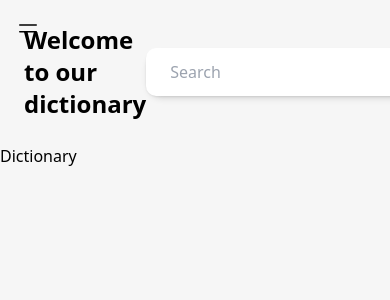
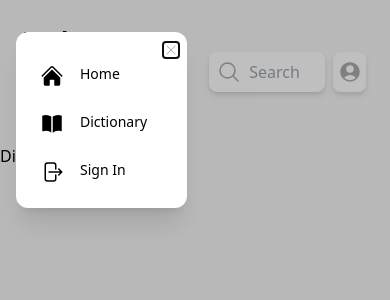
Before and after one commit to bachdumpling/genz-dictionary, a Next.js app: page /dictionary in a window 390 px wide. Shown: the top 300 px of the page. Built offline with nearby package versions, Linux system fonts and the light colour scheme.

Commit message:
nav popup mobile

```diff
--- a/app/components/DictionaryHeader.js
+++ b/app/components/DictionaryHeader.js
@@ -12,7 +12,8 @@ function DictionaryHeader() {
   const [input, setInput] = useState("");
   const [word, setWord] = useRecoilState(chosenWordState);
   const [words, setWords] = useState([]);
-  const [wordThatIsClickedOn, setWordThatIsClickedOn] = useRecoilState(chosenWordState);
+  const [wordThatIsClickedOn, setWordThatIsClickedOn] =
+    useRecoilState(chosenWordState);
 
   // Save "wordThatIsClickedOn" to localStorage
   function saveWordToStorage(word) {
@@ -29,7 +30,7 @@ function DictionaryHeader() {
   }, [wordThatIsClickedOn]);
 
   return (
-    <div className="flex justify-between item p-6 items-center">
+    <div className="flex justify-between p-6 items-center">
       {/* Header + Search bar + User Icon */}
 
       {/* Header */}
@@ -38,7 +39,7 @@ function DictionaryHeader() {
           <p className="font-bold text-2xl">Welcome to our dictionary</p>
         </div>
       ) : (
-        <div>
+        <div className="hidden md:inline-block w-full">
           <p className="font-bold text-2xl">
             Definition for: "
             <span className="capitalize text-[#047AFF]">
@@ -49,9 +50,12 @@ function DictionaryHeader() {
         </div>
       )}
 
-      <div className="flex space-x-4">
+      <div className="flex space-x-2 w-full ml-10">
         {/* Search Bar */}
-        <div className="relative w-[400px] shadow-md rounded-[16px]">
+        <div
+          className="relative w-full
+            drop-shadow-md rounded-[16px]"
+        >
           <Search
             setInput={setInput}
             input={input}
@@ -63,8 +67,8 @@ function DictionaryHeader() {
         </div>
 
         {/* User */}
-        <div className="h-[48px] w-[48px] bg-white flex justify-center items-center rounded-[10px] shadow-md ">
-          <UserCircleIcon className="h-6 w-6 text-[#AAAAAA]" />
+        <div className="h-[40px] w-[44px] md:h-[48px] md:w-[52px] bg-white flex justify-center items-center rounded-[8px] md:rounded-[10px] drop-shadow-md">
+          <UserCircleIcon className="h-6 w-6 md:w-8 md:h-8 text-[#AAAAAA]" />
         </div>
       </div>
     </div>
--- a/app/components/Navigation.js
+++ b/app/components/Navigation.js
@@ -10,15 +10,25 @@ import {
 import Link from "next/link";
 import { usePathname } from "next/navigation";
 import { GrHomeRounded } from "react-icons/gr";
+import { motion } from "framer-motion";
+import NavigationMenu from "./NavigationMenu";
+import { XMarkIcon } from "@heroicons/react/24/outline";
 
 function Navigation() {
   const pathname = usePathname();
-  const [openNav, setOpenNav] = useState(false);
-  // console.log(pathname);
+  const [isOpen, setIsOpen] = useState(true);
+
+  function openModal() {
+    setIsOpen(true);
+  }
+
+  function closeModal() {
+    setIsOpen(false);
+  }
 
   return (
     <>
-      <header className="hidden md:inline-block h-full md:w-[100px] lg:w-[200px] bg-[#FDFDFD]">
+      <header className="hidden md:inline-block h-full md:w-[100px] lg:w-[200px] bg-[#FDFDFD] drop-shadow-sm">
         <h1 className="lg:m-10 my-6 text-center font-extrabold text-xl lg:text-3xl">
           {" "}
           LOGO{" "}
@@ -75,12 +85,55 @@ function Navigation() {
         </div>
       </header>
 
-      <Bars2Icon
+      <motion.button
         onClick={() => {
-          setOpenNav(!openNav);
+          openModal();
         }}
-        className="absolute md:hidden w-6 h-6 inset-4 cursor-pointer z-50"
-      />
+        className="absolute md:hidden w-6 h-6 top-8 left-6 cursor-pointer z-50"
+        whileHover={{ scale: 1.2 }}
+        whileTap={{ scale: 0.9 }}
+        transition={{ type: "spring", stiffness: 400, damping: 17 }}
+      >
+        <Bars2Icon className="" />
+      </motion.button>
+
+      {isOpen && (
+        <NavigationMenu
+          isOpen={isOpen}
+          onClose={closeModal}
+          pathname={pathname}
+          HomeIcon={HomeIcon}
+        >
+          <div className="absolute top-2 right-2">
+            <button type="button" onClick={closeModal}>
+              <XMarkIcon className="w-4 h-4 text-[#AAAAAA]" />
+            </button>
+          </div>
+
+          <div className="mt-2 flex flex-col justify-start space-y-[24px] text-sm">
+            <Link href="/">
+              <div className={`flex ${pathname === "/" ? "" : ""}`}>
+                <HomeIcon className="h-6 w-6 mr-4" />
+                <p className="">Home</p>
+              </div>
+            </Link>
+
+            <Link href="/dictionary">
+              <div className={`flex ${pathname === "/" ? "" : ""}`}>
+                <BookOpenIcon className="h-6 w-6 mr-4" />
+                <p className="">Dictionary</p>
+              </div>
+            </Link>
+
+            <Link href="/authentication">
+              <div className={`flex ${pathname === "/" ? "" : ""}`}>
+                <ArrowRightOnRectangleIcon className="h-6 w-6 mr-4" />
+                <p className="">Sign In</p>
+              </div>
+            </Link>
+          </div>
+        </NavigationMenu>
+      )}
     </>
   );
 }
--- /dev/null
+++ b/app/components/NavigationMenu.js
@@ -0,0 +1,49 @@
+import { Dialog, Transition } from "@headlessui/react";
+import Link from "next/link";
+import { Fragment, useState } from "react";
+
+export default function NavigationMenu({
+  setIsOpen,
+  isOpen,
+  pathname,
+  HomeIcon,
+  onClose,
+  children,
+}) {
+  return (
+    <Transition appear show={isOpen} as={Fragment}>
+      <Dialog
+        as="div"
+        className="fixed top-0 left-0 z-50 overflow-y-auto"
+        onClose={onClose}
+      >
+        <div className="min-h-screen px-4 text-center">
+          <Transition.Child
+            as={Fragment}
+            enter="ease-out duration-300"
+            enterFrom="opacity-0"
+            enterTo="opacity-100"
+            leave="ease-in duration-200"
+            leaveFrom="opacity-100"
+            leaveTo="opacity-0"
+          >
+            <Dialog.Overlay className="fixed inset-0 bg-black bg-opacity-[25%] transition-opacity" />
+          </Transition.Child>
+          <Transition.Child
+            as={Fragment}
+            enter="ease-out duration-300"
+            enterFrom="opacity-0 scale-95"
+            enterTo="opacity-100 scale-100"
+            leave="ease-in duration-200"
+            leaveFrom="opacity-100 scale-100"
+            leaveTo="opacity-0 scale-95"
+          >
+            <div className="inline-block w-full max-w-md p-6 pr-10 my-8 overflow-hidden text-left align-middle transition-all transform bg-white shadow-xl rounded-[12px]">
+              {children}
+            </div>
+          </Transition.Child>
+        </div>
+      </Dialog>
+    </Transition>
+  );
+}
--- a/app/components/Search.js
+++ b/app/components/Search.js
@@ -9,7 +9,23 @@ import { usePathname, useRouter } from "next/navigation";
 import { useRecoilValue } from "recoil";
 import { chosenWordState } from "../../atoms/wordAtom";
 
-function Search({ setInput, input, word, setWord, words, setWords }) {
+function Search({
+  setInput,
+  input,
+  word,
+  setWord,
+  words,
+  setWords,
+  height,
+  top,
+  right,
+  left,
+  pl,
+  textcolor,
+  buttonwidth,
+  buttonheight,
+  buttonbgcolor,
+}) {
   const router = useRouter();
   const pathname = usePathname();
 
@@ -78,23 +94,39 @@ function Search({ setInput, input, word, setWord, words, setWords }) {
   return (
     <>
       <form
-        className="flex justify-center items-center w-full"
+        className="flex justify-center items-center w-full "
         onSubmit={handleSubmit}
       >
         <input
           type="text"
-          className="h-[48px] w-full py-2 px-4 bg-white rounded-[10px] outline-none focus:border focus:border-gray-400 shadow-sm pl-6"
+          className={
+            pathname.includes("/dictionary")
+              ? `h-[40px] md:h-[48px] w-full py-2 px-4 bg-white rounded-[8px] md:rounded-[10px] outline-none focus:border focus:border-gray-400 shadow-sm pl-10 md:pl-12`
+              : `h-[48px] w-full py-2 px-4 bg-white rounded-[10px] outline-none focus:border focus:border-gray-400 shadow-sm pl-6`
+          }
           placeholder="Search"
           value={input}
           onChange={handleWordChange}
         />
-        <button className="top-1.5 right-1.5 absolute bg-[#D9D9D9] bg-opacity-70 p-2 w-[36px] h-[36px] rounded-[8px]">
-          <MagnifyingGlassIcon className="text-white w-5 h-5" />
-          {/* <MagnifyingGlassIcon className="absolute top-0 left-0 mt-3 ml-4 h-6 w-6 text-[#AAAAAA]" /> */}
+        <button
+          // className={`top-${top} right-${right} left-${left} md:top-2 md:left-2 absolute  bg-[${buttonbgcolor}] bg-opacity-70 p-2 w-[${buttonwidth}px] h-[${buttonheight}px] rounded-[8px]`}
+          className={
+            pathname.includes("/dictionary")
+              ? `md:top-3 md:left-3 top-2 left-2 absolute`
+              : `md:top-1.5 md:right-1.5 top-1.5 right-1.5 absolute  bg-[#D9D9D9] bg-opacity-70 p-2 rounded-[8px]`
+          }
+        >
+          <MagnifyingGlassIcon
+            className={
+              pathname.includes("/dictionary")
+                ? `text-[#AAAAAA] w-6 h-6`
+                : `text-[#FFFFFF] w-5 h-5`
+            }
+          />
         </button>
       </form>
       {input && words.length > 0 ? (
-        <div className="p-4 rounded-[10px] shadow-lg flex flex-col w-full absolute bg-white translate-y-2">
+        <div className="z-50 p-4 rounded-[10px] shadow-lg flex flex-col w-full absolute bg-white translate-y-2">
           {words.map((chosenWord) => (
             <button
               className="mb-2 ml-2 text-start text-ellipsis truncate"
--- a/app/components/ShareModal.js
+++ b/app/components/ShareModal.js
@@ -37,14 +37,14 @@ function ShareModal({ word }) {
   }
 
   return (
-    <Popover className="relative">
+    <Popover className="relative" >
       {({ open }) => (
         <>
           <Popover.Button className="rounded-[10px] p-2 bg-white shadow-md hover:scale-110 hover:font-semibold transition-all duration-150 ease-out">
             <ShareIcon className="w-6 h-6" />
           </Popover.Button>
 
-          <Popover.Panel className="absolute z-10 rounded-[16px] w-[220px] -translate-x-28 bg-white translate-y-2 shadow-md">
+          <Popover.Panel className="absolute rounded-[16px] w-[220px] -translate-x-28 bg-white translate-y-2 shadow-md">
             <div className="flex my-[24px]">
               <h2 className="w-full text-center text-sm font-semibold">Share</h2>
               {/* <XMarkIcon
--- a/package.json
+++ b/package.json
@@ -8,6 +8,7 @@
   "dependencies": {
     "@headlessui/react": "^1.7.11",
     "@heroicons/react": "^2.0.15",
+    "framer-motion": "^10.0.1",
     "next": "latest",
     "next-auth": "^4.19.2",
     "openai": "^3.1.0",
--- a/tailwind.config.js
+++ b/tailwind.config.js
@@ -7,7 +7,14 @@ module.exports = {
     "./out/**/*.{js,ts,jsx,tsx}",
   ],
   theme: {
-    extend: {},
+    extend: {
+      dropShadow: {
+        'des': [
+          "0 4px 24px -4px rgba(0, 0, 0, 0.1)",
+          "0 6px 8px -2px rgba(0, 0, 0, 0.03)",
+        ],
+      },
+    },
   },
   plugins: [],
 };
```
Also changed, not shown: app/page.js (+10 -4 lines), 2 other files (tests, documents, lock files or other folders).
